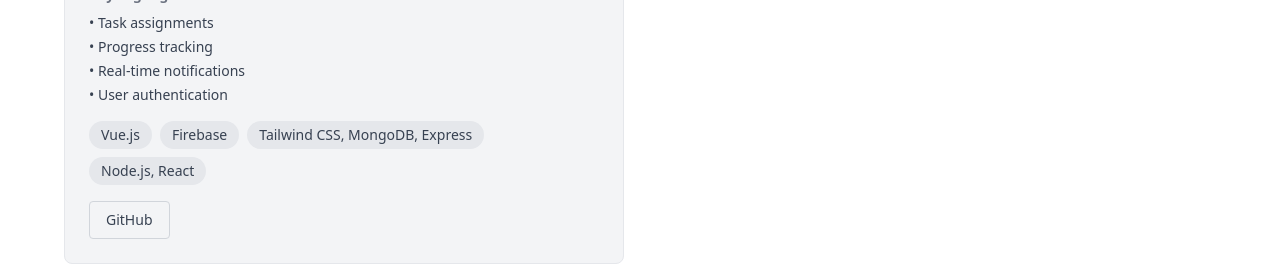
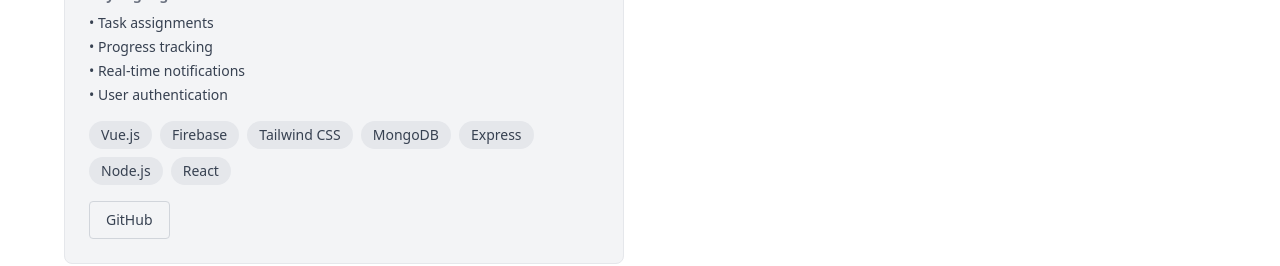
Before and after one commit to btran54/portfolio-website, a React (Vite) app: page / in a window 1280 px wide. Shown: the part 2120-2386 px from the top of the page. Built offline with nearby package versions, Linux system fonts and the light colour scheme.

Commit message:
Update tech stack for Project Management Tool
Added missing technologies to the tech stack for the Project Management Tool.

```diff
--- a/src/sections/Projects.jsx
+++ b/src/sections/Projects.jsx
@@ -26,7 +26,7 @@
     {
       title: "Project Management Tool",
       description: "A web-based project management tool designed to help teams collaborate effectively. Features include task assignments, progress tracking, and real-time notifications.",
-      tech: ["Vue.js", "Firebase", "Tailwind CSS, MongoDB, Express", "Node.js, React"],
+      tech: ["Vue.js", "Firebase", "Tailwind CSS", "MongoDB", "Express", "Node.js", "React"],
       githubLink: "https://github.com/btran54/project-management-tool",
       highlights: ["Task assignments", "Progress tracking", "Real-time notifications", "User authentication"],
       image: projectManagerDemo
```
